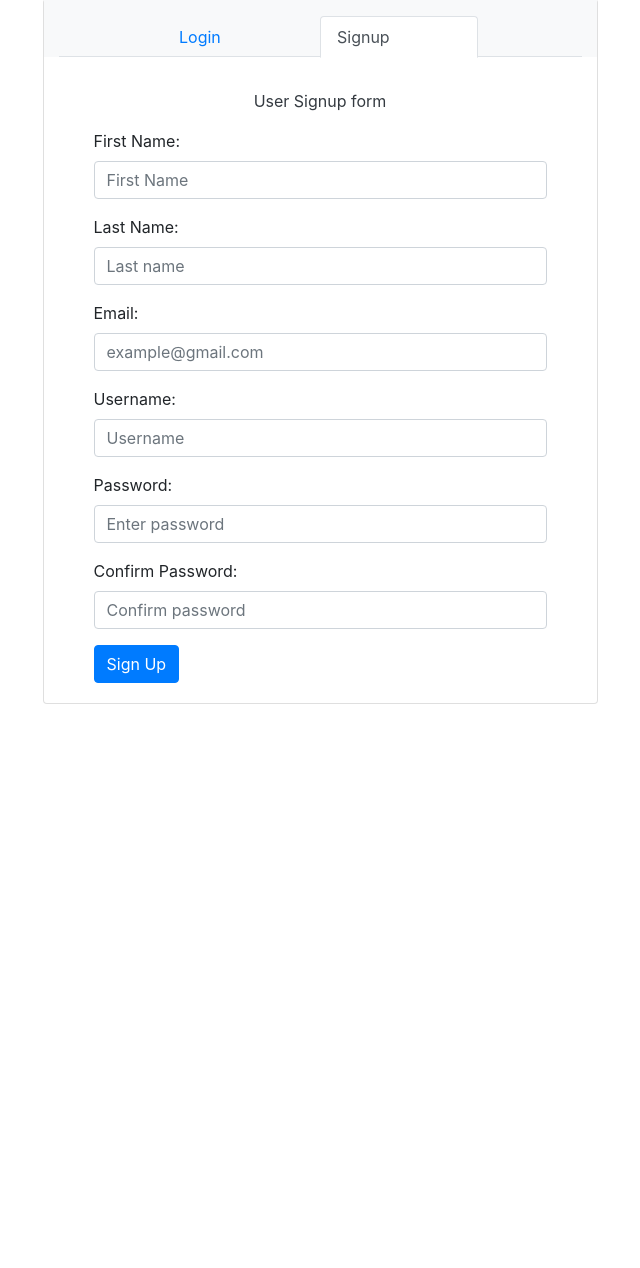
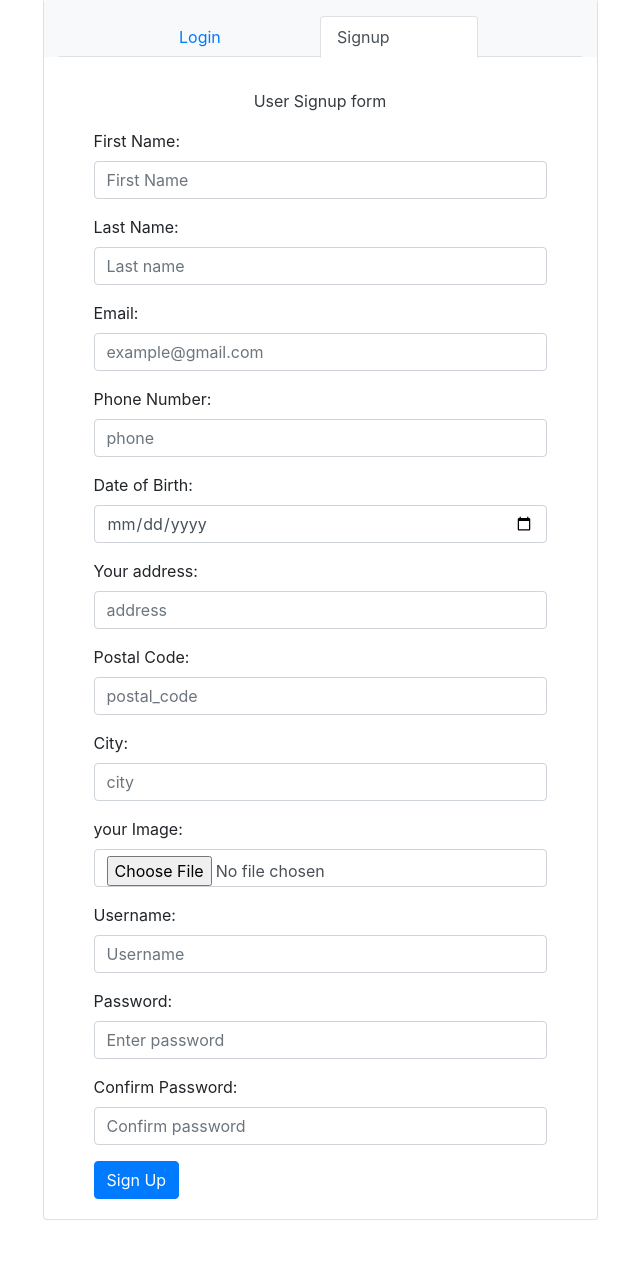
Before and after one commit to rkhademul8/Hotel_Resevation, a Django app: page /user/login in a window 1280 px wide, after a click on "Signup". Shown: the part 119-1387 px from the top of the page, without its empty margins (320-960 px from the left). Before the commit the page ends 823 px from the top, so only its background shows below. Run offline with Django 3.2, Linux system fonts and the light colour scheme; some libraries are stand-ins or nearby versions.

Commit message:
user_auth_fix

```diff
--- a/main/urls.py
+++ b/main/urls.py
@@ -6,7 +6,7 @@ urlpatterns = [
     path('', views.homepage,name="homepage"),
     path('about', views.aboutpage,name="aboutpage"),
     path('contact', views.contactpage,name="contactpage"),
-    path('user', views.user_log_sign_page,name="userloginpage"),
+    path('user/', views.user_log_sign_page,name="userloginpage"),
     path('user/signup', views.user_sign_up,name="usersignup"),
     path('user/login', views.user_log_sign_page,name="userloginpage"),
     path('user/book-room', views.book_room_page,name="bookroom"),
--- a/main/views.py
+++ b/main/views.py
@@ -64,29 +64,43 @@ def user_sign_up(request):
         firstname = request.POST['firstname']
         lastname = request.POST['lastname']
         email = request.POST['email']
-
         user_name = request.POST['username']
-
         password1 = request.POST['password1']
         password2 = request.POST['password2']
+        phone = request.POST['phone']
+        dob = request.POST['dob']
+        address = request.POST['address']
+        postal_code = request.POST['postal_code']
+        city = request.POST['city']
+        # country = request.POST['country']
 
         if password1 != password2:
             messages.warning(request,"Password didn't matched")
             return redirect('userloginpage')
 
         try:
-            if User.objects.all().get(username=user_name):
+            if CustomUser.objects.all().get(username=user_name):
                 messages.warning(request,"Username Not Available")
                 return redirect('userloginpage')
         except:
             pass
 
 
-        new_user = User.objects.create_user(username=user_name,password=password1,email=email)
+        new_user = CustomUser.objects.create_user(username=user_name,password=password1,email=email)
         new_user.is_superuser=False
         new_user.is_staff=False
         new_user.first_name=firstname
         new_user.last_name=lastname
+        new_user.mobile_phone=phone
+        new_user.date_of_birth=dob
+        new_user.address1=address
+        new_user.zip_code=postal_code
+        new_user.city=city
+        # new_user.country=country
+        if "image" in request.FILES:
+            img=request.FILES["image"]
+            new_user.photo=img
+
         new_user.save()
         messages.success(request,"Registration Successfull")
         return redirect("userloginpage")
@@ -108,7 +122,7 @@ def user_log_sign_page(request):
 
             user = authenticate(username=email,password=password)
             try:
-                if user.is_staff:
+                if user.groups.filter(name='hotel_owner').exists():
 
                     messages.error(request,"Incorrect username or Password")
                     return redirect('staffloginpage')
@@ -167,8 +181,8 @@ def staff_sign_up(request):
         address = request.POST['address']
         postal_code = request.POST['postal_code']
         city = request.POST['city']
-        country = request.POST['country']
-        image = request.POST['image']
+        # country = request.POST['country']
+
 
         if password1 != password2:
             messages.success(request,"Password didn't Matched")
@@ -186,12 +200,15 @@ def staff_sign_up(request):
         new_user.first_name=firstname
         new_user.last_name=lastname
         new_user.mobile_phone=phone
-        # new_user.date_of_birth=dob
+        new_user.date_of_birth=dob
         new_user.address1=address
         new_user.zip_code=postal_code
         new_user.city=city
         # new_user.country=country
-        new_user.photo=image
+        if "image" in request.FILES:
+            img=request.FILES["image"]
+            new_user.photo=img
+
 
         new_user.save()
         group = Group.objects.get(name='hotel_owner')
--- a/templates/staff/stafflogsign.html
+++ b/templates/staff/stafflogsign.html
@@ -68,7 +68,7 @@
                                 <div class="row">
                                     <div class="col-md-12 col-lg-12 col-xlg-12">
 
-                                        <form action="/staff/signup" method="POST">
+                                        <form action="/staff/signup" method="POST" enctype="multipart/form-data">
                                             {%csrf_token%}
 
 
@@ -108,10 +108,14 @@
                                                 <label for="city">City: </label>
                                                 <input type="text" class="form-control " id="city" placeholder="city" name="city">
                                             </div>
+                                            <!--
+
                                             <div class="form-group">
                                                 <label for="country">Country: </label>
                                                 <input type="text" class="form-control " id="country" placeholder="country" name="country">
                                             </div>
+                                            -->
+
                                             <div class="form-group">
                                                 <label for="phone"> your Image: </label>
                                                 <input type="file" class="form-control " id="phone" placeholder="phone" name="image">
--- a/templates/user/userlogsign.html
+++ b/templates/user/userlogsign.html
@@ -69,7 +69,7 @@
                             <div class="row">
                                 <div class="col-md-12 col-lg-12 col-xlg-12 col-sm-12">
 
-                                    <form action="/user/signup" method="post">
+                                    <form action="/user/signup" method="post" enctype="multipart/form-data">
                                         {%csrf_token%}
 
                                         <div class="form-group">
@@ -85,6 +85,40 @@
                                             <label for="username">Email:</label>
                                             <input type="email" class="form-control " id="emain" placeholder="example@gmail.com" name="email">
                                         </div>
+
+
+
+                                        <div class="form-group">
+                                            <label for="phone">Phone Number: </label>
+                                            <input type="text" class="form-control " id="phone" placeholder="phone" name="phone">
+                                        </div>
+                                        <div class="form-group">
+                                            <label for="dob">Date of Birth: </label>
+                                            <input type="date" class="form-control " id="dob" placeholder="dob" name="dob">
+                                        </div>
+                                        <div class="form-group">
+                                            <label for="address">Your address: </label>
+                                            <input type="text" class="form-control " id="address" placeholder="address" name="address">
+                                        </div>
+                                        <div class="form-group">
+                                            <label for="postal_code">Postal Code: </label>
+                                            <input type="text" class="form-control " id="postal_code" placeholder="postal_code" name="postal_code">
+                                        </div>
+                                        <div class="form-group">
+                                            <label for="city">City: </label>
+                                            <input type="text" class="form-control " id="city" placeholder="city" name="city">
+                                        </div>
+
+
+
+                                        <div class="form-group">
+                                            <label for="phone"> your Image: </label>
+                                            <input type="file" class="form-control " id="phone" placeholder="phone" name="image">
+                                        </div>
+
+
+
+
 
 
                                         <div class="form-group">
```
Also changed, not shown: db.sqlite3, media/photos/Final_-_Copy.jpg (added), media/photos/Final_-_Copy_yU6Divb.jpg (added), media/photos/IMG_20210310_140649.jpg (added), media/photos/IMG_20210310_140649_-_Copy.jpg (added).
